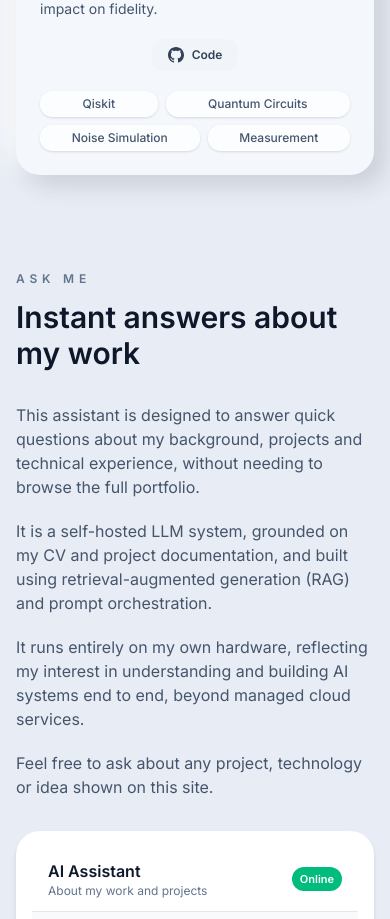
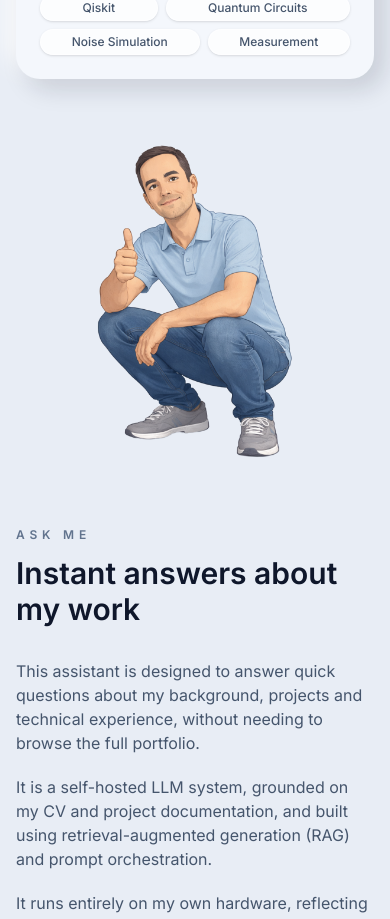
Before and after one commit to lsunol/portfolio, a Next.js app: page / in a window 390 px wide. Shown: the part 7690-8609 px from the top of the page. Built offline with nearby package versions, Linux system fonts and the light colour scheme.

Commit message:
Avatar image (mobile): added after projects

```diff
--- a/app/page.tsx
+++ b/app/page.tsx
@@ -166,7 +166,7 @@ export default function Home() {
     <div className="relative flex min-h-screen flex-col overflow-hidden pb-24">
       {backgroundMode === "particles" ? <NeuralNetwork /> : null}
       <Header />
-      <main className="mx-auto flex w-full max-w-5xl flex-col gap-24 px-4 sm:px-6 lg:px-0">
+      <main className="mx-auto flex w-full max-w-5xl flex-col gap-16 sm:gap-24 px-4 sm:px-6 lg:px-0">
         <motion.section
           id="hero"
           ref={heroRef}
@@ -460,6 +460,19 @@ projects in deep learning, computer vision and LLM-based assistants.`}
           </div>
         </motion.section>
 
+        {/* Mobile-only decorative avatar between Projects and Ask Me */}
+        <div className="block md:hidden">
+          <div className="relative mx-auto my-0 h-[320px] w-full max-w-[520px]">
+            <Image
+              src="/images/avatar-09-transparent.png"
+              alt="Decorative avatar"
+              fill
+              className="object-contain"
+              sizes="100vw"
+            />
+          </div>
+        </div>
+
         <motion.section
           id="ask-me"
           variants={sectionVariants}
```
